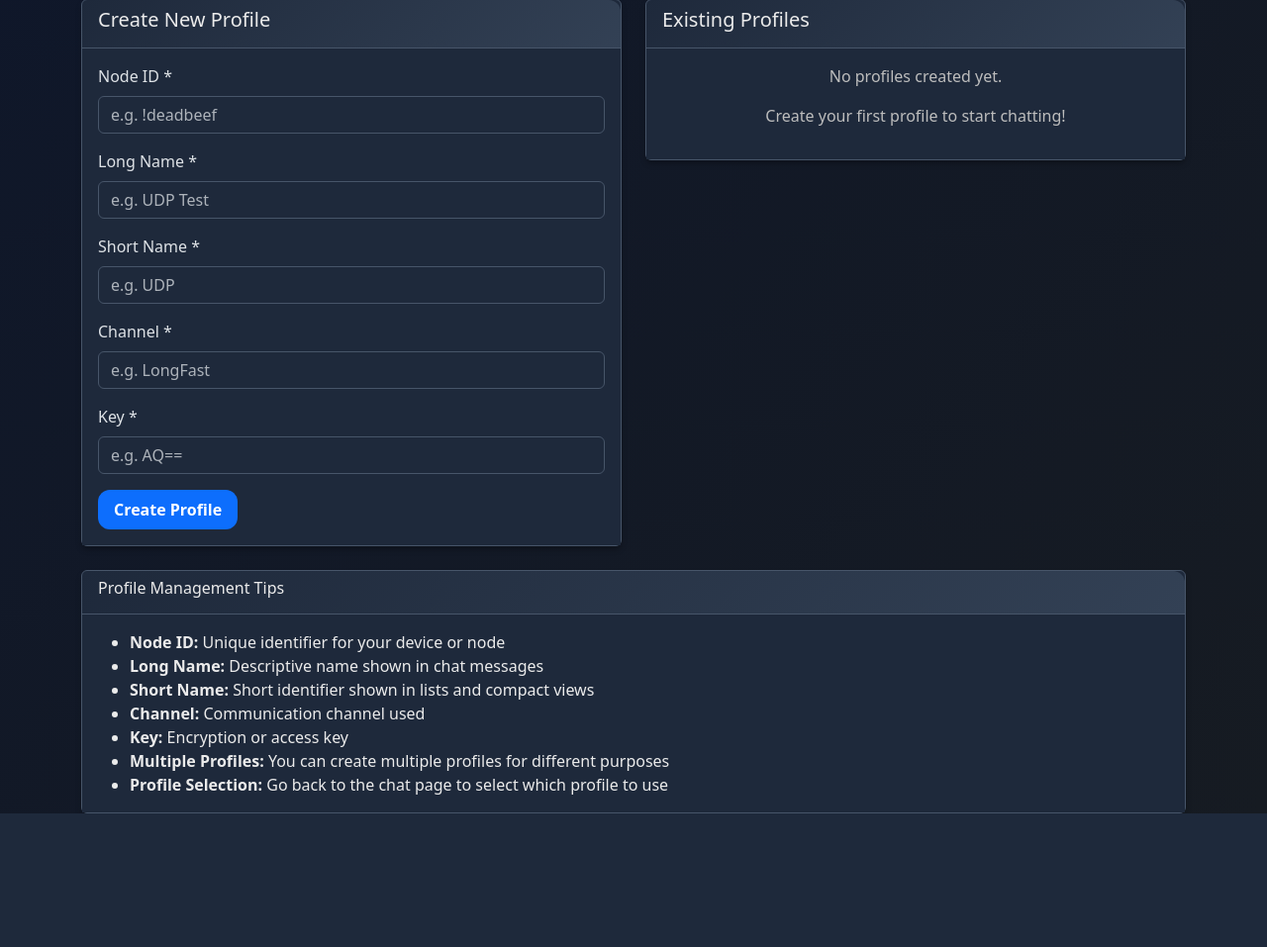
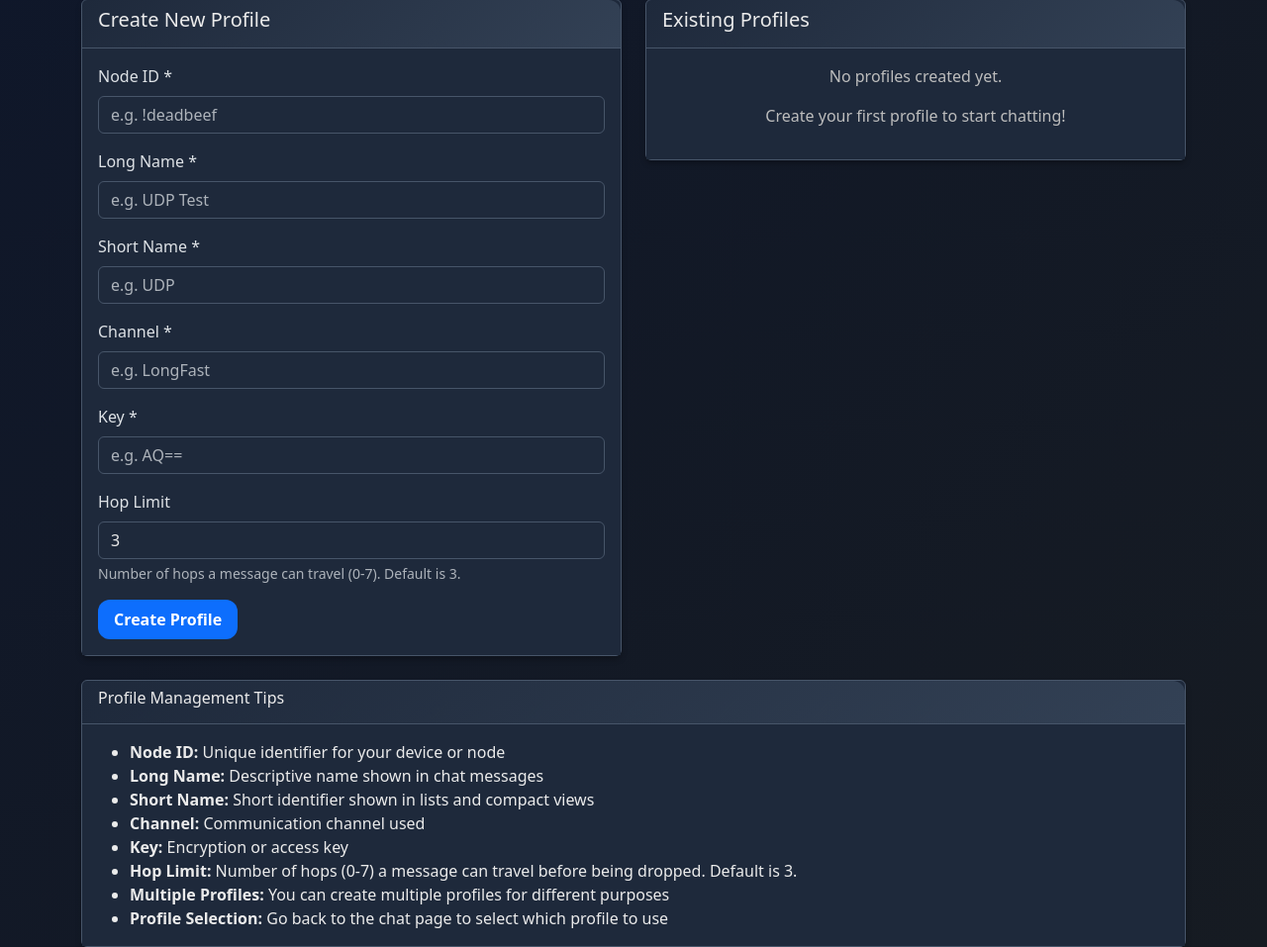
Before and after one commit to pdxlocations/firefly, a Flask app: page /profiles in a window 1280 px wide. Shown: the part 87-1044 px from the top of the page at 99% size. Before the commit the page ends 909 px from the top, so only its background shows below. Run offline with Flask 3, Linux system fonts and the light colour scheme; data that the repository does not hold is empty; some libraries are stand-ins or nearby versions.

Commit message:
add hop limit

```diff
--- a/app.py
+++ b/app.py
@@ -289,7 +289,11 @@ def on_nodeinfo(packet: mesh_pb2.MeshPacket, addr=None):
             print(f"[NODEINFO_RESPONSE] Sending nodeinfo response to {sender_num}")
             try:
                 # Send our nodeinfo back to the requesting node
-                send_nodeinfo()
+                # Get current profile to use its hop_limit
+                current_profile = _get_session_profile()
+                hop_limit = current_profile.get("hop_limit", 3) if current_profile else 3
+                print(f"[NODEINFO_RESPONSE] Sending response with hop_limit={hop_limit}")
+                send_nodeinfo(hop_limit=hop_limit)
                 print(f"[NODEINFO_RESPONSE] ✅ Sent nodeinfo response to node {sender_num}")
             except Exception as e:
                 print(f"[NODEINFO_RESPONSE] ❌ Failed to send nodeinfo response: {e}")
@@ -513,13 +517,13 @@ class ProfileManager:
         """Get a specific profile"""
         return self.db.get_profile(profile_id)
 
-    def create_profile(self, profile_id, node_id, long_name, short_name, channel, key):
+    def create_profile(self, profile_id, node_id, long_name, short_name, channel, key, hop_limit=3):
         """Create a new profile"""
-        return self.db.create_profile(profile_id, node_id, long_name, short_name, channel, key)
+        return self.db.create_profile(profile_id, node_id, long_name, short_name, channel, key, hop_limit)
 
-    def update_profile(self, profile_id, node_id, long_name, short_name, channel, key):
+    def update_profile(self, profile_id, node_id, long_name, short_name, channel, key, hop_limit=3):
         """Update an existing profile"""
-        return self.db.update_profile(profile_id, node_id, long_name, short_name, channel, key)
+        return self.db.update_profile(profile_id, node_id, long_name, short_name, channel, key, hop_limit)
 
     def delete_profile(self, profile_id):
         """Delete a profile"""
@@ -621,7 +625,10 @@ class UDPChatServer:
                 return False
 
         try:
-            send_text_message(message_content)
+            # Get hop_limit from sender profile, default to 3 if not set
+            hop_limit = sender_profile.get("hop_limit", 3)
+            print(f"[SEND] Sending message with hop_limit={hop_limit}")
+            send_text_message(message_content, hop_limit=hop_limit)
 
             # Mirror to local UI
             my_node_num = _my_node_num()
@@ -739,10 +746,15 @@ def create_profile():
     if not data or any(not data.get(k) for k in required):
         return jsonify({"error": "node_id, long_name, short_name, channel, key are required"}), 400
 
+    # Validate hop_limit if provided
+    hop_limit = data.get("hop_limit", 3)
+    if not isinstance(hop_limit, int) or hop_limit < 0 or hop_limit > 7:
+        return jsonify({"error": "hop_limit must be an integer between 0 and 7"}), 400
+
     # Create and store the profile
     profile_id = str(uuid.uuid4())
     success = profile_manager.create_profile(
-        profile_id, data["node_id"], data["long_name"], data["short_name"], data["channel"], data["key"]
+        profile_id, data["node_id"], data["long_name"], data["short_name"], data["channel"], data["key"], hop_limit
     )
 
     if success:
@@ -760,8 +772,13 @@ def update_profile(profile_id):
     if not data or any(not data.get(k) for k in required):
         return jsonify({"error": "node_id, long_name, short_name, channel, key are required"}), 400
 
+    # Validate hop_limit if provided
+    hop_limit = data.get("hop_limit", 3)
+    if not isinstance(hop_limit, int) or hop_limit < 0 or hop_limit > 7:
+        return jsonify({"error": "hop_limit must be an integer between 0 and 7"}), 400
+
     success = profile_manager.update_profile(
-        profile_id, data["node_id"], data["long_name"], data["short_name"], data["channel"], data["key"]
+        profile_id, data["node_id"], data["long_name"], data["short_name"], data["channel"], data["key"], hop_limit
     )
 
     if success:
@@ -885,7 +902,9 @@ def set_current_profile():
 
                     # Small delay to ensure interface is fully ready
                     time.sleep(0.5)
-                    send_nodeinfo()
+                    hop_limit = profile.get("hop_limit", 3)
+                    print(f"[NODEINFO] Sending nodeinfo with hop_limit={hop_limit}")
+                    send_nodeinfo(hop_limit=hop_limit)
                     print(
                         f"[NODEINFO] Sent nodeinfo packet for {profile.get('long_name', 'Unknown')} ({profile.get('node_id', 'Unknown')})"
                     )
--- a/templates/profiles.html
+++ b/templates/profiles.html
@@ -31,6 +31,11 @@
                         <label for="newKey" class="form-label">Key *</label>
                         <input type="text" class="form-control" id="newKey" required maxlength="256" placeholder="e.g. AQ==">
                     </div>
+                    <div class="mb-3">
+                        <label for="newHopLimit" class="form-label">Hop Limit</label>
+                        <input type="number" class="form-control" id="newHopLimit" min="0" max="7" value="3" placeholder="0-7">
+                        <div class="form-text">Number of hops a message can travel (0-7). Default is 3.</div>
+                    </div>
                     <button type="submit" class="btn btn-primary">Create Profile</button>
                 </form>
             </div>
@@ -52,6 +57,7 @@
                                         <h6 class="mb-1">{{ profile.long_name }}</h6>
                                         <small class="text-muted">Short: {{ profile.short_name }} • Node: {{ profile.node_id }}</small>
                                         <p class="mt-2 mb-1">Channel: {{ profile.channel }} | Key: {{ profile.key }}</p>
+                                        <p class="mb-1">Hop Limit: {{ profile.hop_limit if profile.hop_limit is not none else 3 }}</p>
                                         <small class="text-muted">Created: {{ profile.created_at[:10] }}</small>
                                     </div>
                                     <div class="btn-group-vertical" role="group">
@@ -108,6 +114,11 @@
                         <label for="editKey" class="form-label">Key *</label>
                         <input type="text" class="form-control" id="editKey" required maxlength="256">
                     </div>
+                    <div class="mb-3">
+                        <label for="editHopLimit" class="form-label">Hop Limit</label>
+                        <input type="number" class="form-control" id="editHopLimit" min="0" max="7" value="3" placeholder="0-7">
+                        <div class="form-text">Number of hops a message can travel (0-7). Default is 3.</div>
+                    </div>
                 </form>
             </div>
             <div class="modal-footer">
@@ -130,6 +141,7 @@
                 <li><strong>Short Name:</strong> Short identifier shown in lists and compact views</li>
                 <li><strong>Channel:</strong> Communication channel used</li>
                 <li><strong>Key:</strong> Encryption or access key</li>
+                <li><strong>Hop Limit:</strong> Number of hops (0-7) a message can travel before being dropped. Default is 3.</li>
                 <li><strong>Multiple Profiles:</strong> You can create multiple profiles for different purposes</li>
                 <li><strong>Profile Selection:</strong> Go back to the chat page to select which profile to use</li>
             </ul>
@@ -177,12 +189,22 @@ function loadProfiles() {
 
 function createProfile(e) {
     e.preventDefault();
+    const hopLimitValue = document.getElementById('newHopLimit').value;
+    const hopLimit = hopLimitValue === '' ? 3 : parseInt(hopLimitValue);
+
+    // Validate hop limit
+    if (hopLimit < 0 || hopLimit > 7) {
+        alert('Hop limit must be between 0 and 7');
+        return;
+    }
+
     const payload = {
         node_id: document.getElementById('newNodeId').value.trim(),
         long_name: document.getElementById('newLongName').value.trim(),
         short_name: document.getElementById('newShortName').value.trim(),
         channel: document.getElementById('newChannel').value.trim(),
         key: document.getElementById('newKey').value.trim(),
+        hop_limit: hopLimit
     };
     if (Object.values(payload).some(v => !v)) {
         alert('All fields are required');
@@ -214,6 +236,7 @@ function openEditModal(profileId) {
     document.getElementById('editShortName').value = profile.short_name || '';
     document.getElementById('editChannel').value = profile.channel || '';
     document.getElementById('editKey').value = profile.key || '';
+    document.getElementById('editHopLimit').value = profile.hop_limit !== undefined ? profile.hop_limit : 3;
     new bootstrap.Modal(document.getElementById('editProfileModal')).show();
 }
 
@@ -224,9 +247,17 @@ function updateProfile() {
     const short_name = document.getElementById('editShortName').value.trim();
     const channel = document.getElementById('editChannel').value.trim();
     const key = document.getElementById('editKey').value.trim();
+    const hopLimitValue = document.getElementById('editHopLimit').value;
+    const hopLimit = hopLimitValue === '' ? 3 : parseInt(hopLimitValue);
 
     if (!node_id || !long_name || !short_name || !channel || !key) {
         alert('All fields are required');
+        return;
+    }
+
+    // Validate hop limit
+    if (hopLimit < 0 || hopLimit > 7) {
+        alert('Hop limit must be between 0 and 7');
         return;
     }
 
@@ -238,7 +269,8 @@ function updateProfile() {
             long_name: long_name,
             short_name: short_name,
             channel: channel,
-            key: key
+            key: key,
+            hop_limit: hopLimit
         })
     })
     .then(r => r.json())
```
Also changed, not shown: database.py (+28 -9 lines), restore_example_profiles.py (+19 -10 lines).
